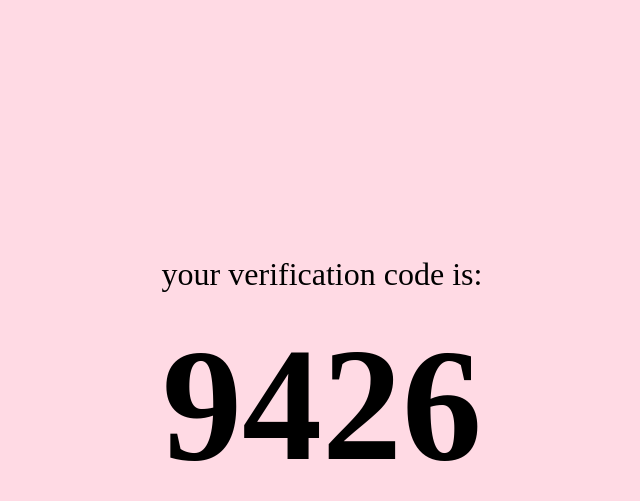
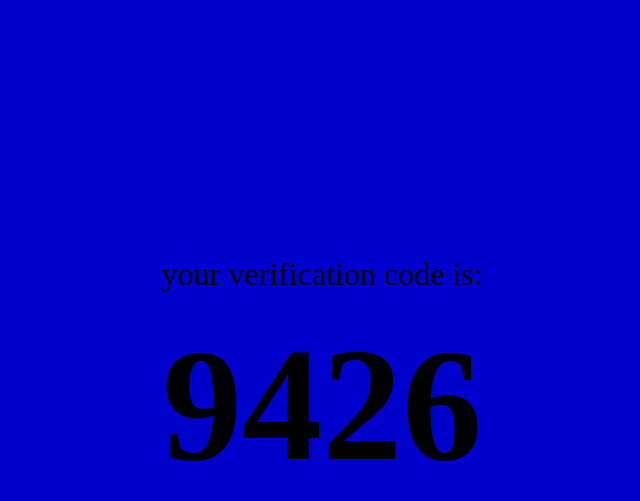
Before and after one commit to hanizaheri/verification_code, a plain HTML site: page index.html in a window 1280 px wide. Shown: the part 5-506 px from the top of the page, without its empty margins (318-958 px from the left). Drawn offline with Linux system fonts and the light colour scheme.

Commit message:
Update style.css

```diff
--- a/style.css
+++ b/style.css
@@ -1,8 +1,9 @@
 body{
-    background-color: #ffdae4;
+    background-color:mediumblue;
 }
 
 #text_label{
+    -webkit-text-size-adjust: 100%;
     padding-top: 20%;
     font-size: 200%;
     display:flex;
@@ -12,6 +13,7 @@ body{
 }
 
 #verification_code{
+    -webkit-text-size-adjust: 100%;
     margin-top: 20px;
     display:flex;
     font-weight: bold;
```
